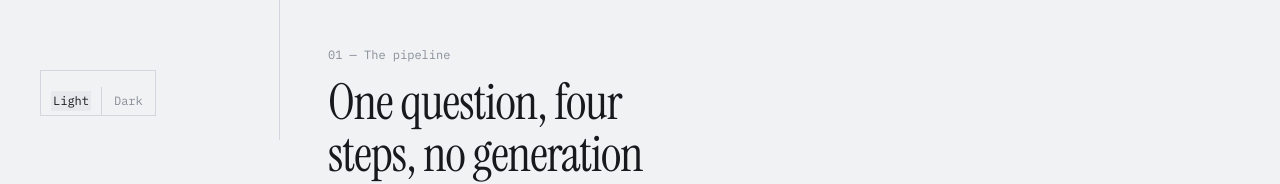
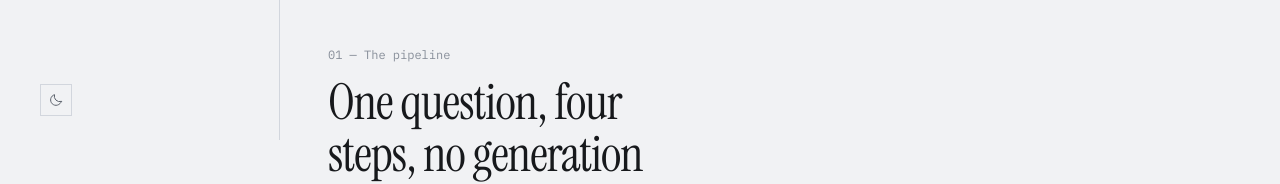
Before and after one commit to akshaytheflash/rag, a Next.js app: page /how-it-works in a window 1280 px wide. Shown: the part 660-844 px from the top of the page. Built offline with nearby package versions, Linux system fonts and the light colour scheme.

Commit message:
Make the theme toggle one icon, not two labelled buttons

```diff
--- a/src/app/globals.css
+++ b/src/app/globals.css
@@ -1246,47 +1246,81 @@ input {
     margin-right: 0;
   }
 }
+
 /* --------------------------------------------------------------------------
    Theme toggle
 
-   Two labelled buttons rather than a single icon that swaps. The label states
-   the theme you would get, not the one you are in, which is the convention
-   people already know from system settings and is unambiguous at a glance.
+   One square button, hairline rule, no label. Sized to match the rail's other
+   controls and given the same 1px border and 0 radius as everything else here -
+   a rounded pill with a soft shadow would read as a different product.
+
+   The icon is the whole affordance. Sun and moon are both in the markup and CSS
+   picks which is visible from the same attribute that carries the theme, so the
+   control can never disagree with the page it sits on.
    -------------------------------------------------------------------------- */
 
 .themeToggle {
+  align-self: flex-start;
   display: inline-flex;
+  align-items: center;
+  justify-content: center;
+  width: 2rem;
+  height: 2rem;
   margin-top: auto;
-  padding-top: 1rem;
-  gap: 0;
+  padding: 0;
   border: 1px solid var(--rule);
-  align-self: flex-start;
+  color: var(--ink-2);
+  transition: border-color 120ms ease, color 120ms ease;
 }
 
-.themeButton {
-  padding: 0.25rem 0.6rem;
-  font-size: var(--step--1);
-  color: var(--ink-3);
-  transition: color 120ms ease, background-color 120ms ease;
-}
-
-.themeButton + .themeButton {
-  border-left: 1px solid var(--rule);
-}
-
-.themeButton:hover {
+.themeToggle:hover {
+  border-color: var(--rule-strong);
   color: var(--ink);
 }
 
-/* The active theme is marked in CSS against the label rather than by swapping
-   text in React state, so the server-rendered HTML already carries both words
-   and there is nothing to hydrate into. */
-.themeButtonLabel[data-active="true"] {
-  color: var(--ink);
-  background: var(--paper-sunk);
+.themeIcon {
+  width: 1rem;
+  height: 1rem;
+  fill: none;
+  stroke: currentColor;
+  stroke-width: 1.5;
+  stroke-linecap: round;
+  stroke-linejoin: round;
 }
 
-.themeButtonLabel {
-  display: inline-block;
-  padding: 0 0.15rem;
+.themeToggle .themeIcon {
+  display: none;
 }
+
+/* Light: show the moon. Dark: show the sun. The visible icon is always the one
+   describing the theme you would switch to, which is the convention on every
+   site that gets this right. */
+.themeToggle .themeIconMoon {
+  display: block;
+}
+
+:root[data-theme="dark"] .themeToggle .themeIconSun {
+  display: block;
+}
+
+:root[data-theme="dark"] .themeToggle .themeIconMoon {
+  display: none;
+}
+
+@media (prefers-color-scheme: dark) {
+  :root:not([data-theme="light"]) .themeToggle .themeIconSun {
+    display: block;
+  }
+
+  :root:not([data-theme="light"]) .themeToggle .themeIconMoon {
+    display: none;
+  }
+}
+
+/* The rail becomes a horizontal strip on narrow screens, where the toggle no
+   longer has a column to sit at the bottom of. */
+@media (max-width: 56rem) {
+  .themeToggle {
+    margin-top: 1rem;
+  }
+}
--- a/src/components/ThemeToggle.tsx
+++ b/src/components/ThemeToggle.tsx
@@ -12,38 +12,52 @@ const STORAGE_KEY = "docsearch-theme";
  * Inlined into <head> rather than run from a component, because a component
  * effect fires after the browser has already painted. That is one frame of
  * white on a dark-mode device, which is exactly the flash dark mode exists to
- * avoid. This script is deliberately tiny and defensive: if storage is blocked
- * it simply does nothing and the OS preference still applies through CSS.
+ * avoid.
+ *
+ * Deliberately defensive: if storage is blocked it does nothing and the OS
+ * preference still applies through CSS, so the page is never stuck in the
+ * wrong theme because a preference could not be read.
  */
 export const themeScript = `(function(){try{var t=localStorage.getItem(${JSON.stringify(
   STORAGE_KEY,
 )});if(t==="dark"||t==="light"){document.documentElement.setAttribute("data-theme",t);}}catch(e){}})();`;
 
+/** What the system currently asks for, used when the visitor has no stored choice. */
+function systemTheme(): Theme {
+  if (typeof window === "undefined") return "light";
+  return window.matchMedia("(prefers-color-scheme: dark)").matches ? "dark" : "light";
+}
+
 /**
  * Light / dark toggle.
  *
- * The current theme is read during render rather than set in an effect. The
- * inline head script has already written data-theme by the time this renders,
- * so the attribute is authoritative and there is nothing to synchronise - an
- * effect would only duplicate state that already exists, and would add a frame
- * in which the two disagree.
+ * One button, not a pair. A two-button "Light | Dark" control is the shape
+ * people sketch first and almost no production site ships, because it spends
+ * twice the space to say less: the state is already legible from the page, and
+ * the icon is what communicates it.
  *
- * Both labels are always present in the markup and the active one is marked in
- * CSS, so the server-rendered HTML already says which theme is active. A toggle
- * whose label is decided by JavaScript reads "Light" on a dark page for as long
- * as hydration takes.
+ * The icon shows the theme you would switch *to*, which is the convention on
+ * every site that gets this right - GitHub, Vercel, Tailwind. An icon showing
+ * the current state means the thing you want is never the thing you can see.
+ *
+ * Both icons are always in the markup and CSS decides which is visible, keyed
+ * on the same attribute that carries the theme. Nothing here re-renders to
+ * change the icon, so there is no frame in which the markup and the theme
+ * disagree - the head script has already set the attribute before this runs.
  */
 export function ThemeToggle() {
   const [override, setOverride] = useState<Theme | null>(null);
 
-  const theme: Theme =
+  const current: Theme =
     override ??
     (typeof document !== "undefined" &&
     document.documentElement.getAttribute("data-theme") === "dark"
       ? "dark"
-      : "light");
+      : systemTheme());
 
-  const apply = (next: Theme) => {
+  const next: Theme = current === "dark" ? "light" : "dark";
+
+  const toggle = () => {
     setOverride(next);
     document.documentElement.setAttribute("data-theme", next);
     try {
@@ -53,28 +67,24 @@ export function ThemeToggle() {
       // this page view; it just will not be remembered.
     }
   };
+
   return (
-    <div className="themeToggle" role="group" aria-label="Colour theme">
-      <button
-        type="button"
-        className="themeButton"
-        onClick={() => apply("light")}
-        aria-pressed={theme === "light"}
-      >
-        <span className="themeButtonLabel" data-active={theme === "light"}>
-          Light
-        </span>
-      </button>
-      <button
-        type="button"
-        className="themeButton"
-        onClick={() => apply("dark")}
-        aria-pressed={theme === "dark"}
-      >
-        <span className="themeButtonLabel" data-active={theme === "dark"}>
-          Dark
-        </span>
-      </button>
-    </div>
+    <button
+      type="button"
+      className="themeToggle"
+      onClick={toggle}
+      aria-label={`Switch to ${next} theme`}
+      title={`Switch to ${next} theme`}
+    >
+      {/* Sun: shown while dark, since that is where you switch to light. */}
+      <svg className="themeIcon themeIconSun" viewBox="0 0 24 24" aria-hidden="true">
+        <circle cx="12" cy="12" r="4.25" />
+        <path d="M12 2.5v2.5M12 19v2.5M2.5 12H5M19 12h2.5M5.2 5.2l1.8 1.8M17 17l1.8 1.8M18.8 5.2 17 7M7 17l-1.8 1.8" />
+      </svg>
+      {/* Moon: shown while light. */}
+      <svg className="themeIcon themeIconMoon" viewBox="0 0 24 24" aria-hidden="true">
+        <path d="M20 14.2A8.2 8.2 0 0 1 9.8 4a8.2 8.2 0 1 0 10.2 10.2Z" />
+      </svg>
+    </button>
   );
 }
```
